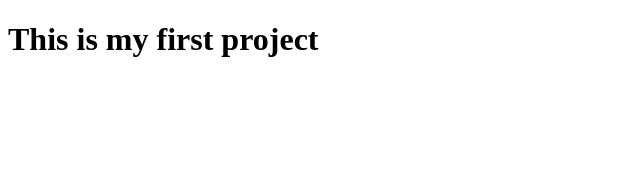
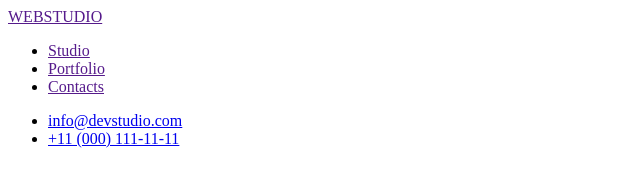
Before and after one commit to keira1613/goit-markup-hw-01, a plain HTML site: page index.html in a window 1280 px wide. Shown: the whole page, without its empty margins (0-640 px from the left). Drawn offline with Linux system fonts and the light colour scheme.

Commit message:
add files and header

```diff
--- a/index.html
+++ b/index.html
@@ -1,11 +1,42 @@
 <!DOCTYPE html>
 <html lang="en">
-<head>
-    <meta charset="UTF-8">
-    <meta name="viewport" content="width=device-width, initial-scale=1.0">
+  <head>
+    <meta charset="UTF-8" />
+    <meta name="viewport" content="width=device-width, initial-scale=1.0" />
     <title>Document</title>
-</head>
-<body>
-    <h1>This is my first project</h1>
-</body>
+  </head>
+  <body>
+    <header>
+      <nav>
+        <a href="">WEBSTUDIO</a>
+        <ul>
+          <li>
+            <a href="">Studio</a>
+          </li>
+          <li>
+            <a href="">Portfolio</a>
+          </li>
+          <li>
+            <a href="">Contacts</a>
+          </li>
+        </ul>
+      </nav>
+      <ul>
+        <li>
+          <a href="mailto:info@devstudio.com">info@devstudio.com</a>
+        </li>
+        <li>
+          <a href="tel:+110001111111">+11 (000) 111-11-11</a>
+        </li>
+      </ul>
+    </header>
+
+    <main>
+      <section></section>
+      <section></section>
+      <section></section>
+    </main>
+
+    <footer></footer>
+  </body>
 </html>
```
Also changed, not shown: images/img1.jpg (added), images/img2.jpg (added), images/img3.jpg (added), images/img4.jpg (added).
